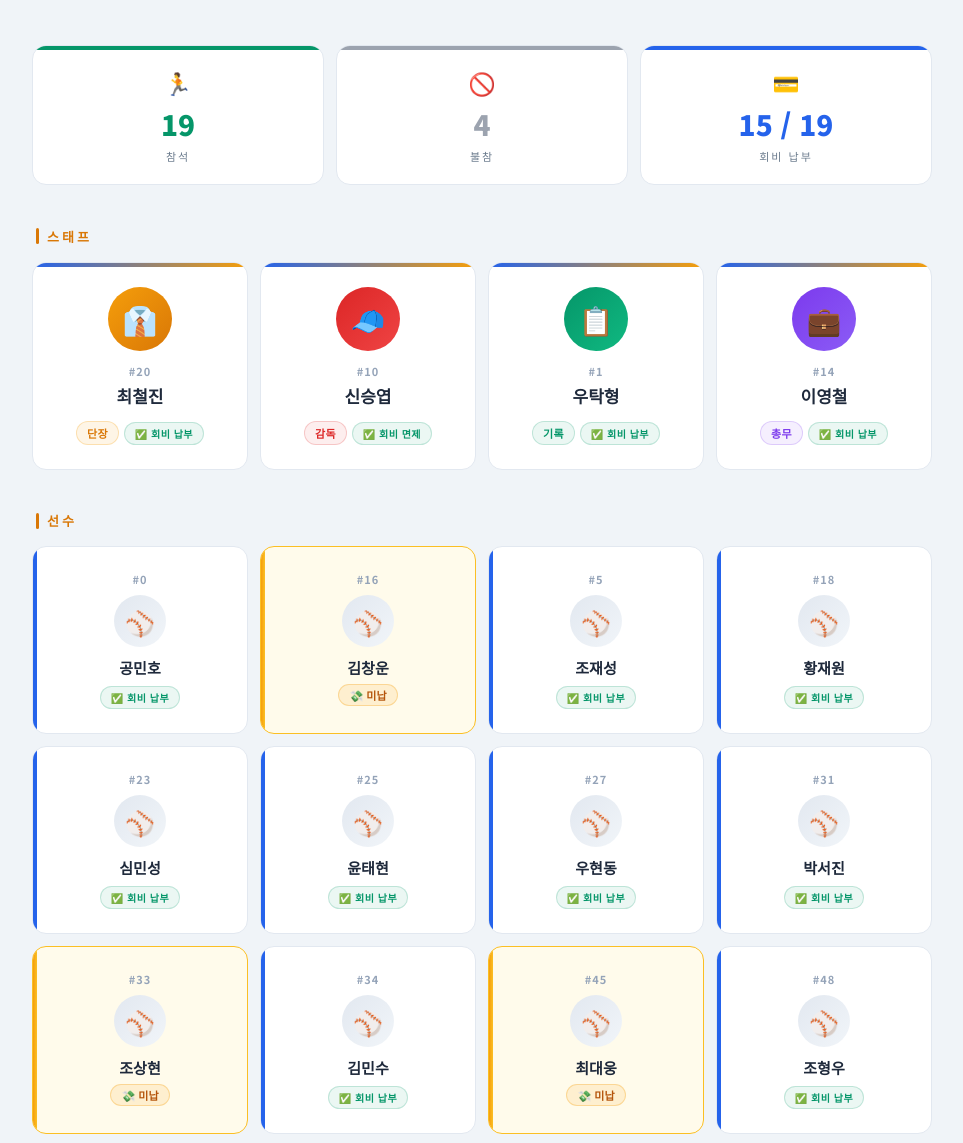
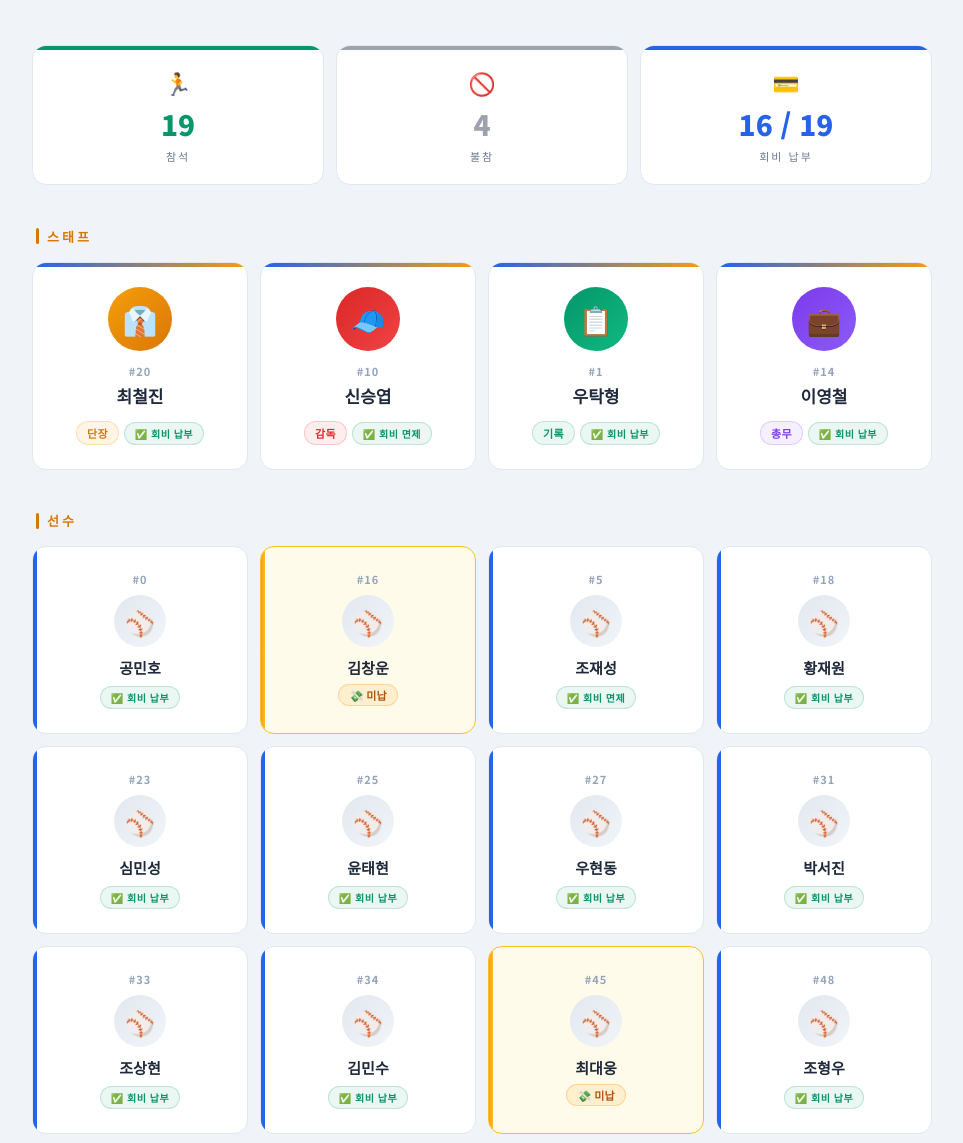
Before and after one commit to helloyeops/fullbase, a plain HTML site: page roster.html in a window 1280 px wide. Shown: the part 113-1256 px from the top of the page, without its empty margins (158-1121 px from the left). Drawn offline with nearby package versions, Linux system fonts and the light colour scheme.

Commit message:
회비 납부 현황 업데이트: 16/19명 납부
- 조상현: 미납 → 납부 (2026-03-10 입금 반영)
- 조재성: 납부 → 면제 처리
- 메인 및 로스터 카운터 15→16명 납부, 4→3명 미납

```diff
--- a/roster.html
+++ b/roster.html
@@ -445,7 +445,7 @@
     </div>
     <div class="stat-item paid">
       <div class="stat-icon">💳</div>
-      <div class="stat-number">15 / 19</div>
+      <div class="stat-number">16 / 19</div>
       <div class="stat-label">회비 납부</div>
     </div>
   </div>
@@ -504,7 +504,7 @@
       <div class="player-number">#5</div>
       <div class="player-avatar">⚾</div>
       <div class="player-name">조재성</div>
-      <span class="paid-badge">✅ 회비 납부</span>
+      <span class="paid-badge">✅ 회비 면제</span>
     </a>
     <a href="stats.html?player=황재원" class="player-card">
       <div class="player-number">#18</div>
@@ -536,11 +536,11 @@
       <div class="player-name">박서진</div>
       <span class="paid-badge">✅ 회비 납부</span>
     </a>
-    <a href="stats.html?player=조상현" class="player-card unpaid">
+    <a href="stats.html?player=조상현" class="player-card">
       <div class="player-number">#33</div>
       <div class="player-avatar">⚾</div>
       <div class="player-name">조상현</div>
-      <span class="unpaid-label">💸 미납</span>
+      <span class="paid-badge">✅ 회비 납부</span>
     </a>
     <a href="stats.html?player=김민수" class="player-card">
       <div class="player-number">#34</div>
```
Also changed, not shown: index.html (+3 -3 lines).
